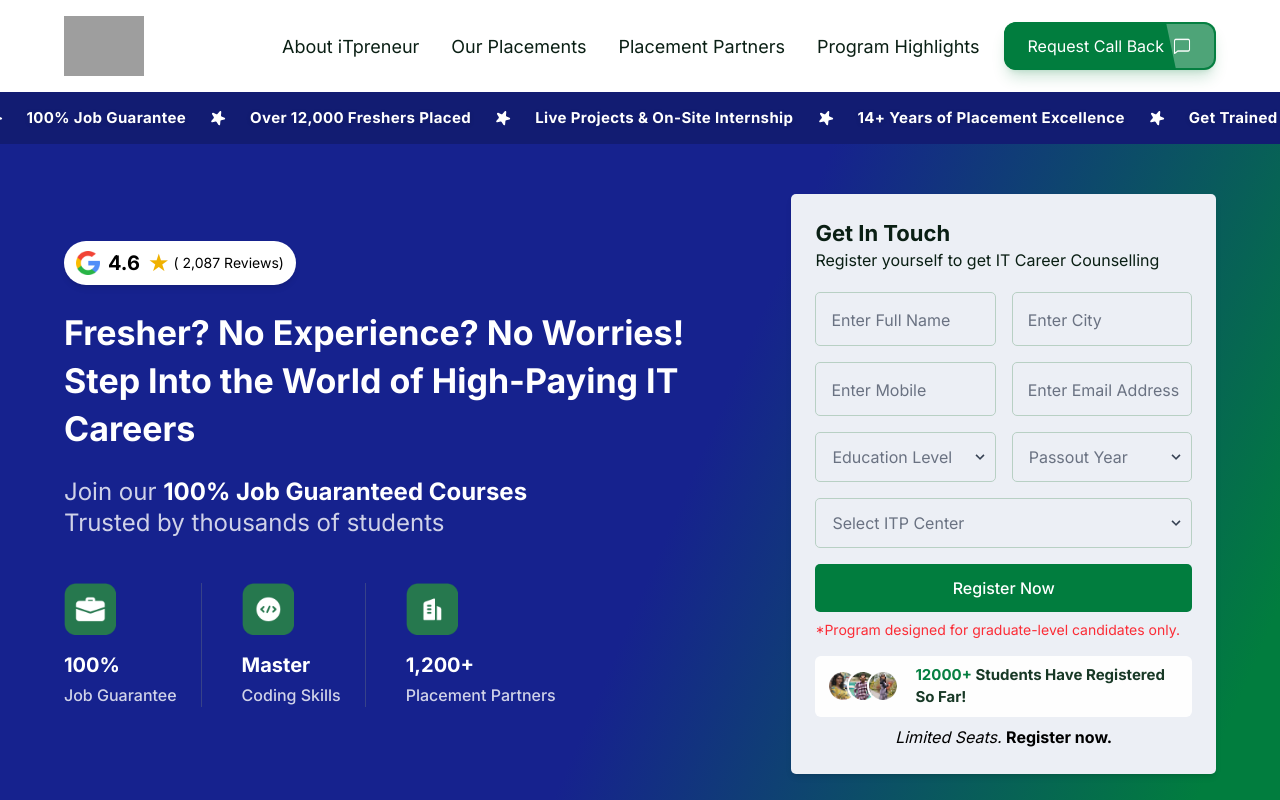
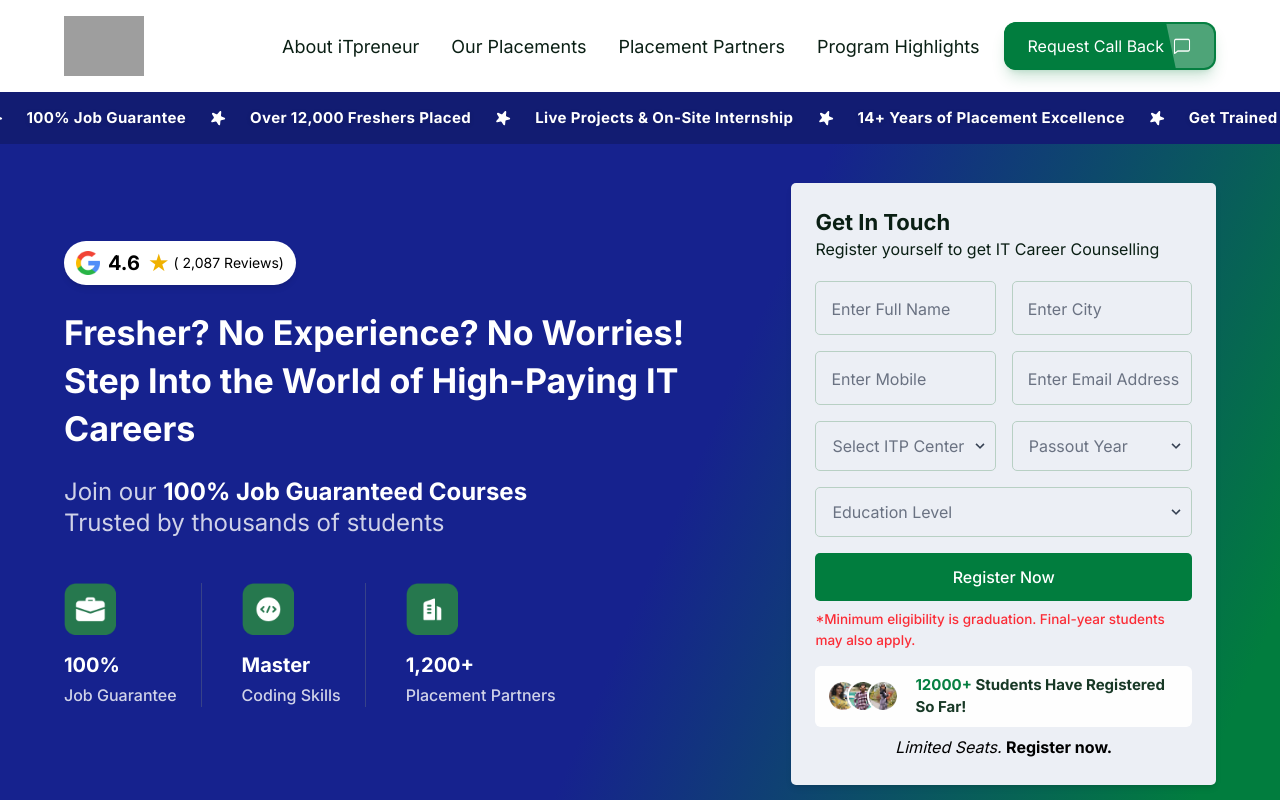
Before and after one commit to OlioGlobal/itpreneurpune, a Next.js app: page / in a window 1280 px wide. Shown: the top 800 px of the page. Built offline with nearby package versions, Linux system fonts and the light colour scheme; grey boxes are pictures that could not be loaded.

Commit message:
new form filed

```diff
--- a/components/others/form2.js
+++ b/components/others/form2.js
@@ -31,13 +31,25 @@
   const otpRefs = useRef([]);
 
   const educationOptions = [
-    "Bachelor of Engineering",
-    "Bachelor of Science",
-    "Bachelor of Commerce",
-    "Bachelor of Arts",
-    "Diploma Holder",
-    "Any Graduate",
+    { label: "BTech / BE (CS/IT)", value: "BTech-BE-CS-IT" },
+    {
+      label: "BTech / BE (Mechanical/Electrical/E&T)",
+      value: "BTech-BE-Mech-Elec-EET",
+    },
+    { label: "BCA / MCA", value: "BCA-MCA" },
+    { label: "BSc / MSc (Any Stream)", value: "Bsc-Msc-Any-Stream" },
+    { label: "Other Engineering Degree", value: "Other-Engineering-Degree" },
+    { label: "Graduation (Any Stream)", value: "Graduation-Any-Stream" },
+    {
+      label: "Diploma / Undergraduate / 12th",
+      value: "Diploma-Undergraduate-12th",
+    },
   ];
+
+  const getEducationLabel = (value) => {
+    const opt = educationOptions.find((o) => o.value === value);
+    return opt ? opt.label : value;
+  };
 
   const itpCenters = ["Shivajinagar, Pune", "Akurdi, PCMC"];
 
@@ -486,21 +498,21 @@
                 {/* Education Dropdown */}
                 <div className="relative">
                   <select
-                    name="education"
-                    id={`${idPrefix}education`}
-                    value={formData.education}
+                    name="itpCenter"
+                    id={`${idPrefix}itpCenter`}
+                    value={formData.itpCenter}
                     onChange={handleChange}
                     className={`w-full border border-[#B8D0C4] rounded-[5px] px-4 py-3 focus:outline-none focus:ring-1 focus:ring-green-600 appearance-none ${
-                      formData.education ? "text-black" : "text-gray-500"
+                      formData.itpCenter ? "text-black" : "text-gray-500"
                     }`}
                     style={{ background: "#eceff5" }}
                   >
                     <option value="" disabled>
-                      Education Level
+                      Select ITP Center
                     </option>
-                    {educationOptions.map((option, index) => (
-                      <option key={index} value={option}>
-                        {option}
+                    {itpCenters.map((center, index) => (
+                      <option key={index} value={center}>
+                        {center}
                       </option>
                     ))}
                   </select>
@@ -514,9 +526,9 @@
                       <path d="M9.293 12.95l.707.707L15.657 8l-1.414-1.414L10 10.828 5.757 6.586 4.343 8z" />
                     </svg>
                   </div>
-                  {errors.education && (
+                  {errors.itpCenter && (
                     <p className="text-red-600 text-[16px] mt-1">
-                      {errors.education}
+                      {errors.itpCenter}
                     </p>
                   )}
                 </div>
@@ -564,21 +576,21 @@
               <div className="grid grid-cols-1 sm:grid-cols-2 gap-4">
                 <div className="relative sm:col-span-2">
                   <select
-                    name="itpCenter"
-                    id={`${idPrefix}itpCenter`}
-                    value={formData.itpCenter}
+                    name="education"
+                    id={`${idPrefix}education`}
+                    value={formData.education}
                     onChange={handleChange}
                     className={`w-full border border-[#B8D0C4] rounded-[5px] px-4 py-3 focus:outline-none focus:ring-1 focus:ring-green-600 appearance-none ${
-                      formData.itpCenter ? "text-black" : "text-gray-500"
+                      formData.education ? "text-black" : "text-gray-500"
                     }`}
                     style={{ background: "#eceff5" }}
                   >
                     <option value="" disabled>
-                      Select ITP Center
+                      Education Level
                     </option>
-                    {itpCenters.map((center, index) => (
-                      <option key={index} value={center}>
-                        {center}
+                    {educationOptions.map((option) => (
+                      <option key={option.value} value={option.value}>
+                        {option.label}
                       </option>
                     ))}
                   </select>
@@ -592,9 +604,9 @@
                       <path d="M9.293 12.95l.707.707L15.657 8l-1.414-1.414L10 10.828 5.757 6.586 4.343 8z" />
                     </svg>
                   </div>
-                  {errors.itpCenter && (
+                  {errors.education && (
                     <p className="text-red-600 text-[16px] mt-1">
-                      {errors.itpCenter}
+                      {errors.education}
                     </p>
                   )}
                 </div>
@@ -616,9 +628,10 @@
                     "Register Now"
                   )}
                 </button>
-                <div className="flex items-center gap-2 border-red-300 text-red-500 text-sm mt-2">
+                <div className="flex items-center font-medium gap-2 border-red-300 text-red-500 text-[13.5px] mt-2">
                   <span>
-                    *Program designed for graduate-level candidates only.
+                    *Minimum eligibility is graduation. Final-year students may
+                    also apply.
                   </span>
                 </div>
               </div>
```
